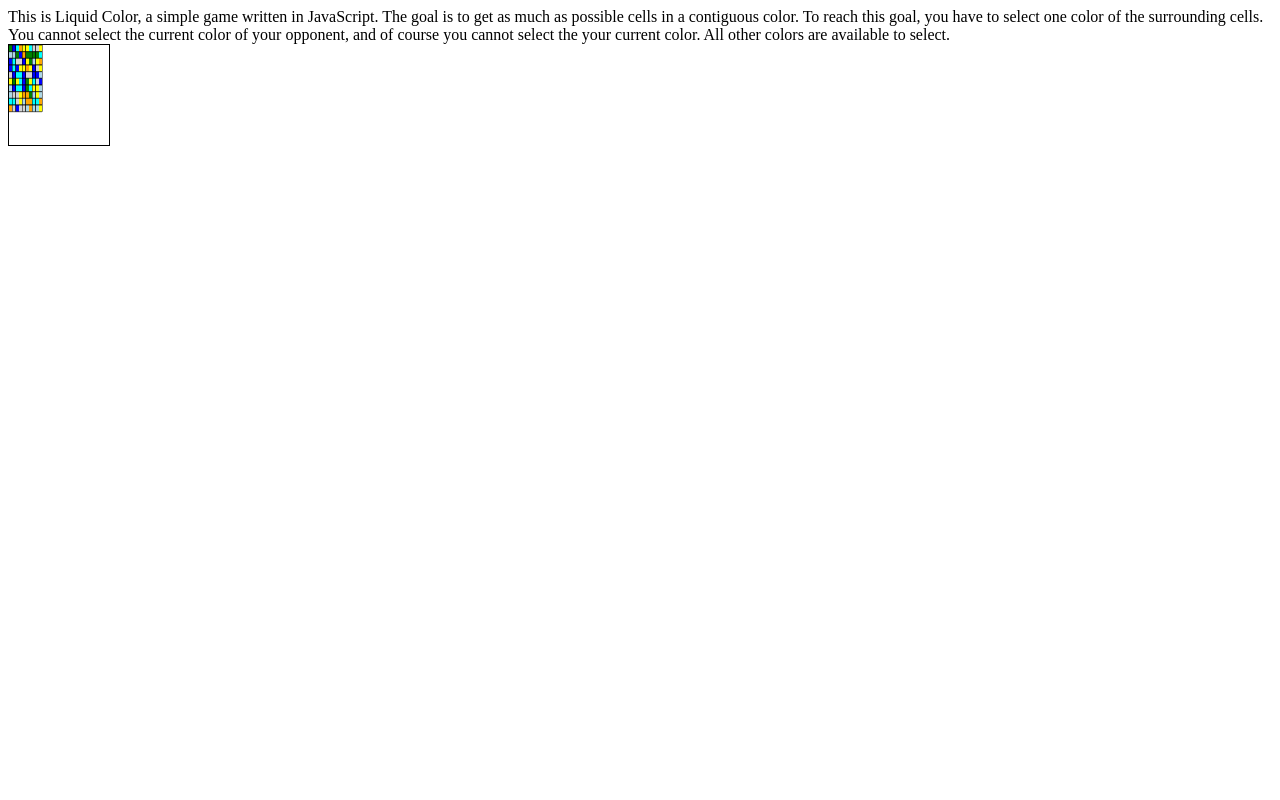
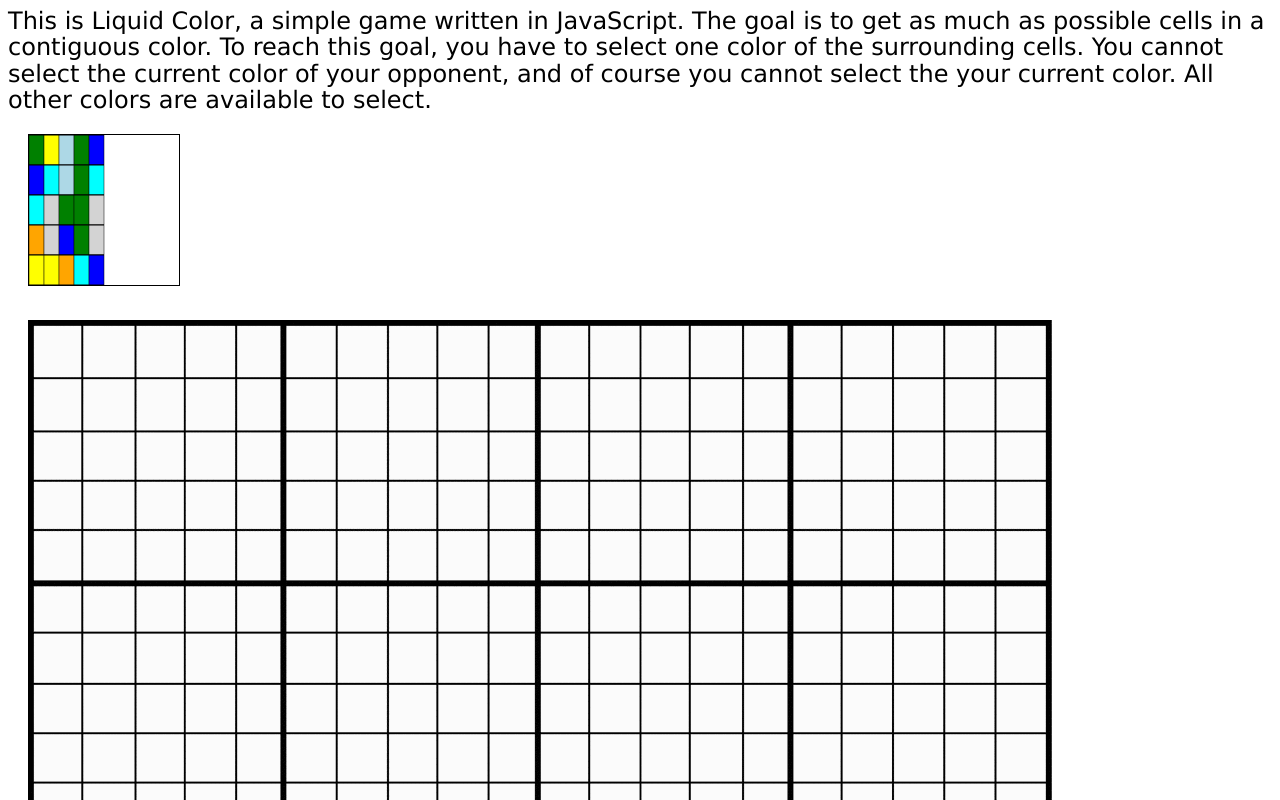
Before and after one commit to ThirtySomething/LiquidColor, a plain HTML site: page index.html in a window 1280 px wide. Shown: the top 800 px of the page. Drawn offline with nearby package versions, Linux system fonts and the light colour scheme.

Commit message:
Compare grid image on canvas with own drawings.

```diff
--- a/index.html
+++ b/index.html
@@ -15,7 +15,7 @@
 </head>
 
 <body>
-    <div id="gameinfo">
+    <div id="gameinfo" class="gameinfo">
         This is Liquid Color, a simple game written in JavaScript. The goal is to get as much as possible cells in a contiguous color. To reach this goal, you have to select one color of the surrounding cells. You cannot select the current color of your opponent,
         and of course you cannot select the your current color. All other colors are available to select.
     </div>
@@ -25,8 +25,21 @@
         <div>Cell width: <input type="text" name="cellwidth"></div>
         <div><button id="btn_draw" type="button">Draw</button></div><br>
     </div>
-    <div id="gameaream" class="gameaream">
+    <div id="playground" class="playground">
         <canvas id="gamearea" class="gamearea"></canvas>
+    </div>
+    <div id="compare" class="playground">
+        <canvas id="CanvasTest" width="1024" height="1024"></canvas>
+        <script>
+            var canvas = document.getElementById('CanvasTest');
+            var context = canvas.getContext('2d');
+            var imageObj = new Image();
+
+            imageObj.onload = function() {
+                context.drawImage(imageObj, 0, 0);
+            };
+            imageObj.src = './Grid.png';
+        </script>
     </div>
 </body>
 
--- a/liquidcolor.css
+++ b/liquidcolor.css
@@ -1,3 +1,23 @@
+.gameinfo {
+    font-family: Verdana, Geneva, sans-serif;
+    font-size: 24px;
+    font-style: normal;
+    font-variant: normal;
+    font-weight: 500;
+    line-height: 26.4px;
+}
+
 .setup {
+    font-family: Verdana, Geneva, sans-serif;
+    font-size: 24px;
+    font-style: normal;
+    font-variant: normal;
+    font-weight: 500;
+    line-height: 26.4px;
     display: none;
 }
+
+.playground {
+    margin: 10px;
+    padding: 10px;
+}
--- a/liquidcolor.js
+++ b/liquidcolor.js
@@ -1,9 +1,9 @@
 var LiquidColor = {
     Config: {
-        DimensionX: 10,
-        DimensionY: 10,
-        CellSize: 10,
-        Colors: ["red", "green", "blue", "yellow", "lightgrey", "cyan", "orange", "lightblue"],
+        DimensionX: 5,
+        DimensionY: 5,
+        CellSize: 30,
+        Colors: ["red", "green", "blue", "yellow", "lightgray", "cyan", "orange", "lightblue"],
     },
     Playground: {
         Cells: [],
@@ -29,14 +29,17 @@ var LiquidColor = {
     CellCreateAll: function () {
         this.Playground.Cells = new Array;
 
-        for (var LoopY = 0; LoopY < this.Config.DimensionY; LoopY++) {
-            for (var LoopX = 0; LoopX < this.Config.DimensionX; LoopX++) {
-                var PosX = LoopX * this.Config.CellSize;
-                var PosY = LoopY * this.Config.CellSize;
+        for (var LoopX = 0; LoopX < this.Config.DimensionX; LoopX++) {
+            for (var LoopY = 0; LoopY < this.Config.DimensionY; LoopY++) {
+                var Size = this.Config.CellSize;
+                var PosX = LoopX * Size;
+                var PosY = LoopY * Size;
                 var ColorIndex = Math.floor((Math.random() * this.Config.Colors.length) + 1);
 
+                console.log("PosX[" + PosX + "], PosY[" + PosY + "], CellSize[" + Size + "]");
+
                 this.Playground.CanvasElement.beginPath();
-                this.Playground.CanvasElement.rect(PosX, PosY, this.Config.CellSize, this.Config.CellSize);
+                this.Playground.CanvasElement.rect(PosX, PosY, Size, Size);
                 this.Playground.CanvasElement.fillStyle = this.Config.Colors[ColorIndex];
                 this.Playground.CanvasElement.fill();
                 this.Playground.CanvasElement.lineWidth = 1;
```
Also changed, not shown: Grid.png (added).
